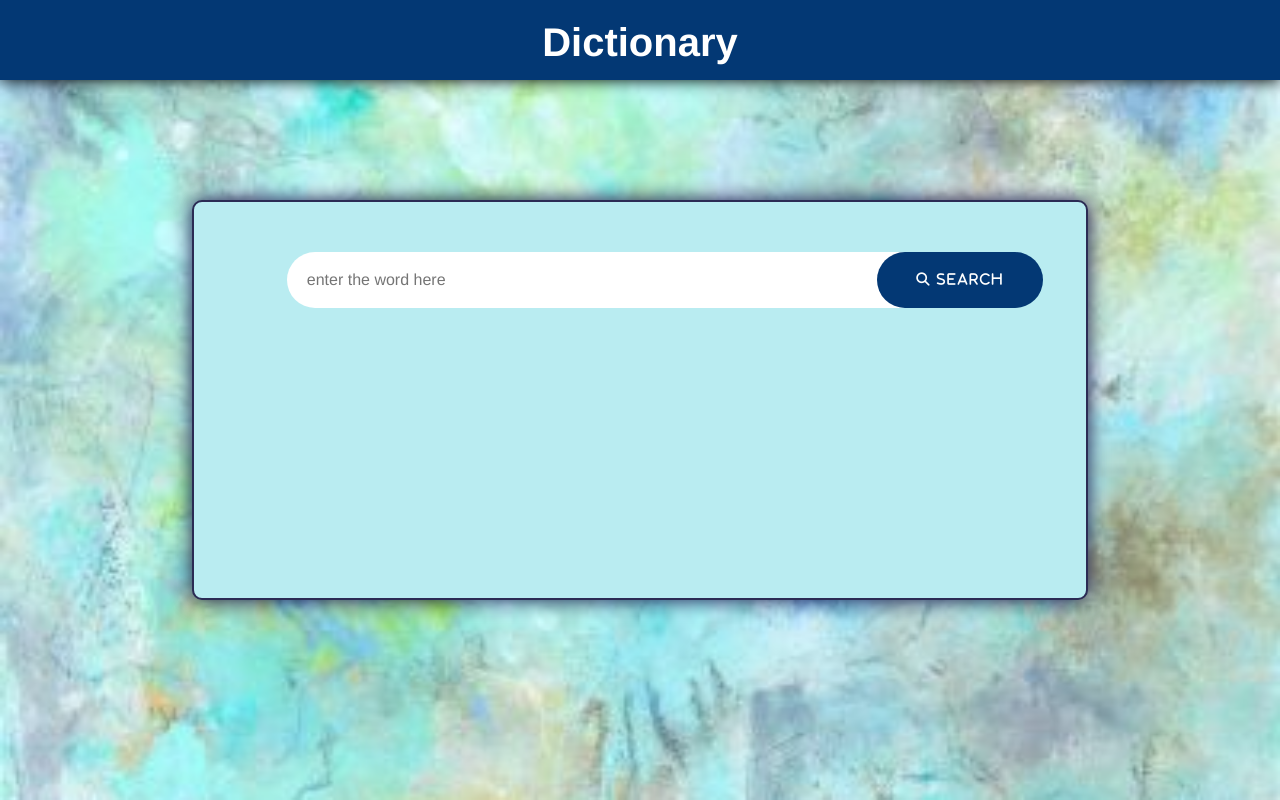
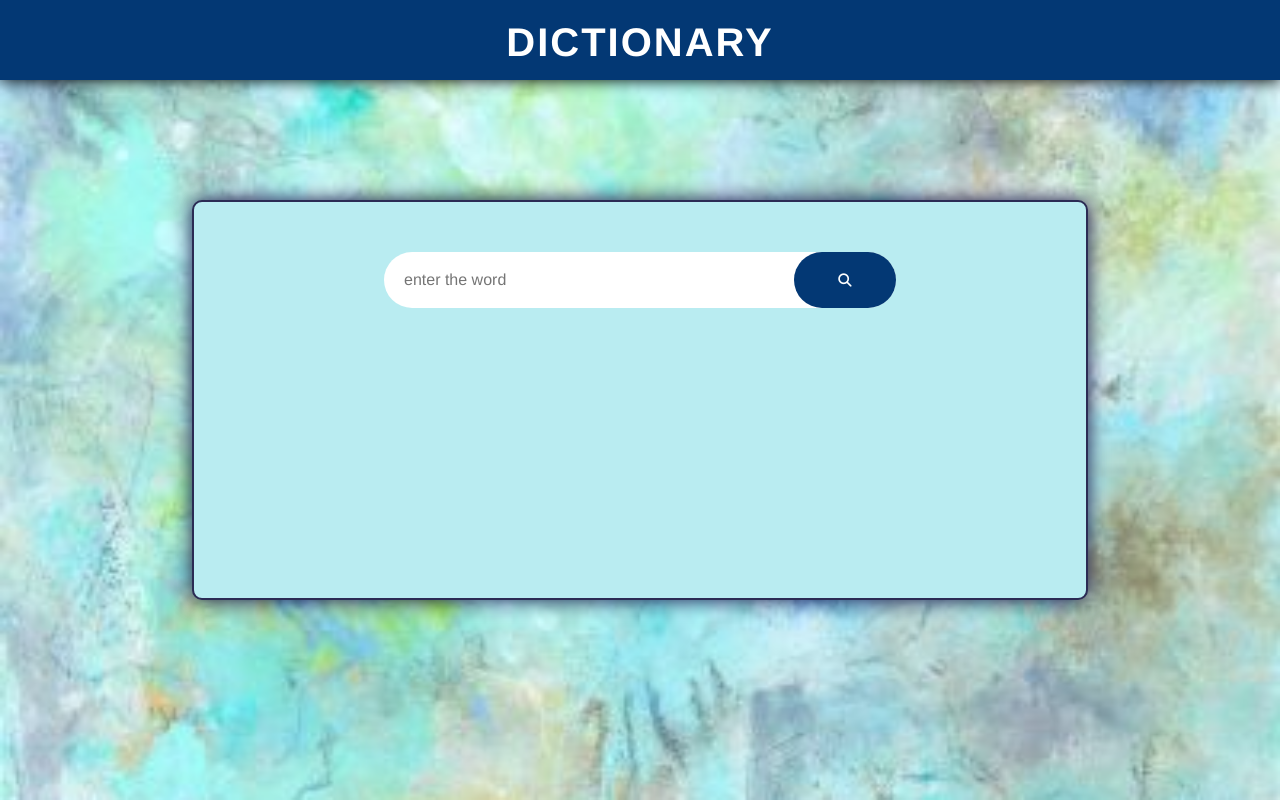
Before and after one commit to prachii79/dictionary, a plain HTML site: page index.html in a window 1280 px wide. Drawn offline with Linux system fonts and the light colour scheme.

Commit message:
css file modified

```diff
--- a/index.css
+++ b/index.css
@@ -24,7 +24,7 @@ body{
     align-items: center;
     flex-direction: column;
 }
-span{
+#dic{
     position: absolute;
     top: 0;
     width: 100%;
@@ -36,6 +36,8 @@ span{
     text-align: center;
     padding: 20px;
     box-shadow: 0 0 15px black;
+    text-transform: uppercase;
+    letter-spacing: 2px;
 }
 #wrapper{
     position: relative;
@@ -43,8 +45,6 @@ span{
     min-width: 30vw;
     width: 70vw;
     height: 50vh;
-    margin: 10px;
-    padding: 30px;
     border-radius: 10px;
     border: 2px solid #2b2b54;
     box-shadow: 0 0 20px rgb(19, 19, 71);
@@ -55,35 +55,41 @@ span{
 }
 #main{
     position: absolute;
-    top: 30px;
-    margin: 20px ;
-    padding: 0 30px;
+    top: 50px;
 }
 input{
-    float: left;
+    position: relative;
     padding: 20px;
     border-radius: 30px;
     border: none;
-    width: 50vw;
+    width: 40vw;
     height: 7vh;
     font-size: 16px;
     margin-bottom: 15px;
 }
-.btn{
-    letter-spacing: 2px;
-}
 button{
+    position: absolute;
+    right: 0px;
+    float: left;
     border: none;
     outline: none;
-    margin: auto -50px ;
-    width: 13vw;
+    width: 8vw;
     height: 7vh;
     border-radius: 30px;
     background-color: #033874;
+    cursor: pointer;
     color: white;
-    cursor: pointer;
+    float: right;
+    padding: 10px;
+}
+button #search{
+    letter-spacing: 2px;
     text-transform: uppercase;
 }
-ol li{
+#search{
+    display: block;
+}
+ol{
+    padding: 20px;
     margin-left: 20px;
 }
--- a/index.html
+++ b/index.html
@@ -9,11 +9,13 @@
 </head>
 <body>
     <div id="backg">
-        <span>Dictionary</span>
+        <span id="dic">Dictionary</span>
         <div id="wrapper">
             <div id="main">
-                <input type="text" placeholder="enter the word here">
-                <button class="fa fa-search btn">&nbsp;search</button>
+                <input type="text" placeholder="enter the word">
+                <button>
+                    <i class="fa fa-search"></i>
+                </button>
                 <ol id="listContainer"></ol>
             </div>
         </div>
```
